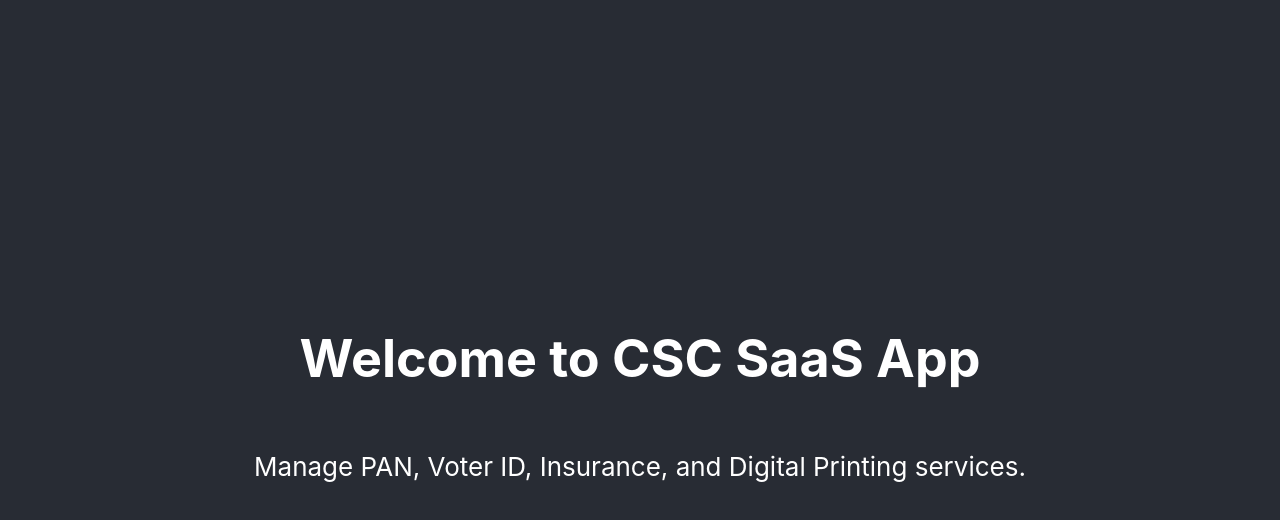
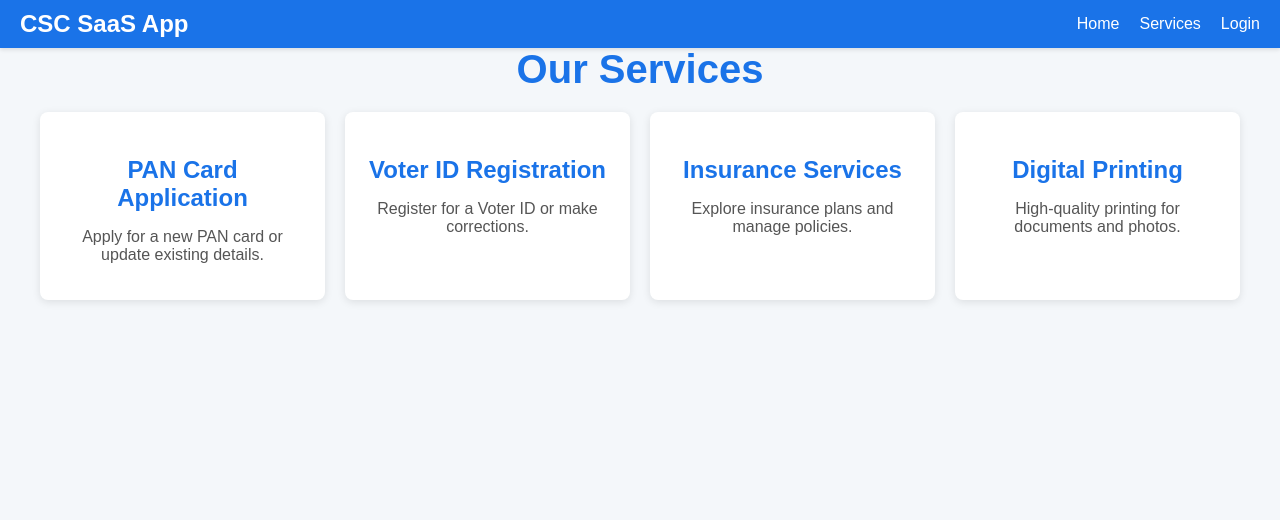
Before and after one commit to romen25/saas-app, a React (Create React App) app in the folder frontend/: page /services in a window 1280 px wide. Shown: the top 520 px of the page. Built offline with nearby package versions, Linux system fonts and the light colour scheme.

Commit message:
Enhance Services page with card layout and update styling

```diff
--- a/frontend/package.json
+++ b/frontend/package.json
@@ -9,6 +9,7 @@
     "@testing-library/user-event": "^13.5.0",
     "react": "^19.1.0",
     "react-dom": "^19.1.0",
+    "react-router-dom": "^7.6.3",
     "react-scripts": "5.0.1",
     "web-vitals": "^2.1.4"
   },
--- a/frontend/src/App.css
+++ b/frontend/src/App.css
@@ -1,14 +1,48 @@
 .App {
   text-align: center;
+  font-family: 'Arial', sans-serif;
 }
 
-.App-header {
-  background-color: #282c34;
-  min-height: 100vh;
-  display: flex;
-  flex-direction: column;
-  align-items: center;
-  justify-content: center;
-  font-size: calc(10px + 2vmin);
-  color: white;
+.page {
+  background-color: #f4f7fa;
+  min-height: calc(100vh - 60px);
+  padding: 20px;
+  color: #333;
 }
+
+.page h1 {
+  font-size: 2.5rem;
+  margin-bottom: 20px;
+  color: #1a73e8;
+}
+
+.services-grid {
+  display: grid;
+  grid-template-columns: repeat(auto-fit, minmax(250px, 1fr));
+  gap: 20px;
+  max-width: 1200px;
+  margin: 0 auto;
+}
+
+.service-card {
+  background-color: #ffffff;
+  border-radius: 8px;
+  box-shadow: 0 2px 8px rgba(0, 0, 0, 0.1);
+  padding: 20px;
+  transition: transform 0.2s;
+}
+
+.service-card h3 {
+  font-size: 1.5rem;
+  color: #1a73e8;
+  margin-bottom: 10px;
+}
+
+.service-card p {
+  font-size: 1rem;
+  color: #555;
+}
+
+.service-card:hover {
+  transform: translateY(-5px);
+}
--- a/frontend/src/App.js
+++ b/frontend/src/App.js
@@ -1,14 +1,23 @@
 import React from 'react';
+import { BrowserRouter as Router, Routes, Route } from 'react-router-dom';
 import './App.css';
+import Navbar from './components/Navbar';
+import Home from './components/Home';
+import Services from './components/Services';
+import Login from './components/Login';
 
 function App() {
   return (
-    <div className="App">
-      <header className="App-header">
-        <h1>Welcome to CSC SaaS App</h1>
-        <p>Manage PAN, Voter ID, Insurance, and Digital Printing services.</p>
-      </header>
-    </div>
+    <Router>
+      <div className="App">
+        <Navbar />
+        <Routes>
+          <Route path="/" element={<Home />} />
+          <Route path="/services" element={<Services />} />
+          <Route path="/login" element={<Login />} />
+        </Routes>
+      </div>
+    </Router>
   );
 }
 
--- /dev/null
+++ b/frontend/src/components/Home.js
@@ -0,0 +1,13 @@
+import React from 'react';
+import '../App.css';
+
+function Home() {
+  return (
+    <div className="page">
+      <h1>Welcome to CSC SaaS App</h1>
+      <p>Manage PAN, Voter ID, Insurance, and Digital Printing services.</p>
+    </div>
+  );
+}
+
+export default Home;
--- /dev/null
+++ b/frontend/src/components/Login.js
@@ -0,0 +1,13 @@
+import React from 'react';
+import '../App.css';
+
+function Login() {
+  return (
+    <div className="page">
+      <h1>Login</h1>
+      <p>Login page coming soon!</p>
+    </div>
+  );
+}
+
+export default Login;
--- /dev/null
+++ b/frontend/src/components/Navbar.css
@@ -0,0 +1,41 @@
+.navbar {
+  position: fixed;
+  top: 0;
+  left: 0;
+  right: 0;
+  display: flex;
+  justify-content: space-between;
+  align-items: center;
+  background-color: #1a73e8;
+  padding: 10px 20px;
+  color: white;
+  box-shadow: 0 2px 4px rgba(0, 0, 0, 0.1);
+  z-index: 1000;
+}
+
+.navbar-brand h2 {
+  margin: 0;
+  font-size: 1.5rem;
+}
+
+.navbar-links {
+  list-style: none;
+  display: flex;
+  margin: 0;
+  padding: 0;
+}
+
+.navbar-links li {
+  margin-left: 20px;
+}
+
+.navbar-links a {
+  color: white;
+  text-decoration: none;
+  font-size: 1rem;
+  transition: color 0.2s;
+}
+
+.navbar-links a:hover {
+  color: #e8f0fe;
+}
--- /dev/null
+++ b/frontend/src/components/Navbar.js
@@ -0,0 +1,20 @@
+import React from 'react';
+import { Link } from 'react-router-dom';
+import './Navbar.css';
+
+function Navbar() {
+  return (
+    <nav className="navbar">
+      <div className="navbar-brand">
+        <h2>CSC SaaS App</h2>
+      </div>
+      <ul className="navbar-links">
+        <li><Link to="/">Home</Link></li>
+        <li><Link to="/services">Services</Link></li>
+        <li><Link to="/login">Login</Link></li>
+      </ul>
+    </nav>
+  );
+}
+
+export default Navbar;
--- /dev/null
+++ b/frontend/src/components/Services.js
@@ -0,0 +1,27 @@
+import React from 'react';
+import '../App.css';
+
+function Services() {
+  const services = [
+    { title: 'PAN Card Application', description: 'Apply for a new PAN card or update existing details.' },
+    { title: 'Voter ID Registration', description: 'Register for a Voter ID or make corrections.' },
+    { title: 'Insurance Services', description: 'Explore insurance plans and manage policies.' },
+    { title: 'Digital Printing', description: 'High-quality printing for documents and photos.' },
+  ];
+
+  return (
+    <div className="page">
+      <h1>Our Services</h1>
+      <div className="services-grid">
+        {services.map((service, index) => (
+          <div key={index} className="service-card">
+            <h3>{service.title}</h3>
+            <p>{service.description}</p>
+          </div>
+        ))}
+      </div>
+    </div>
+  );
+}
+
+export default Services;
```
Also changed, not shown: 1 other file (tests, documents, lock files or other folders).
